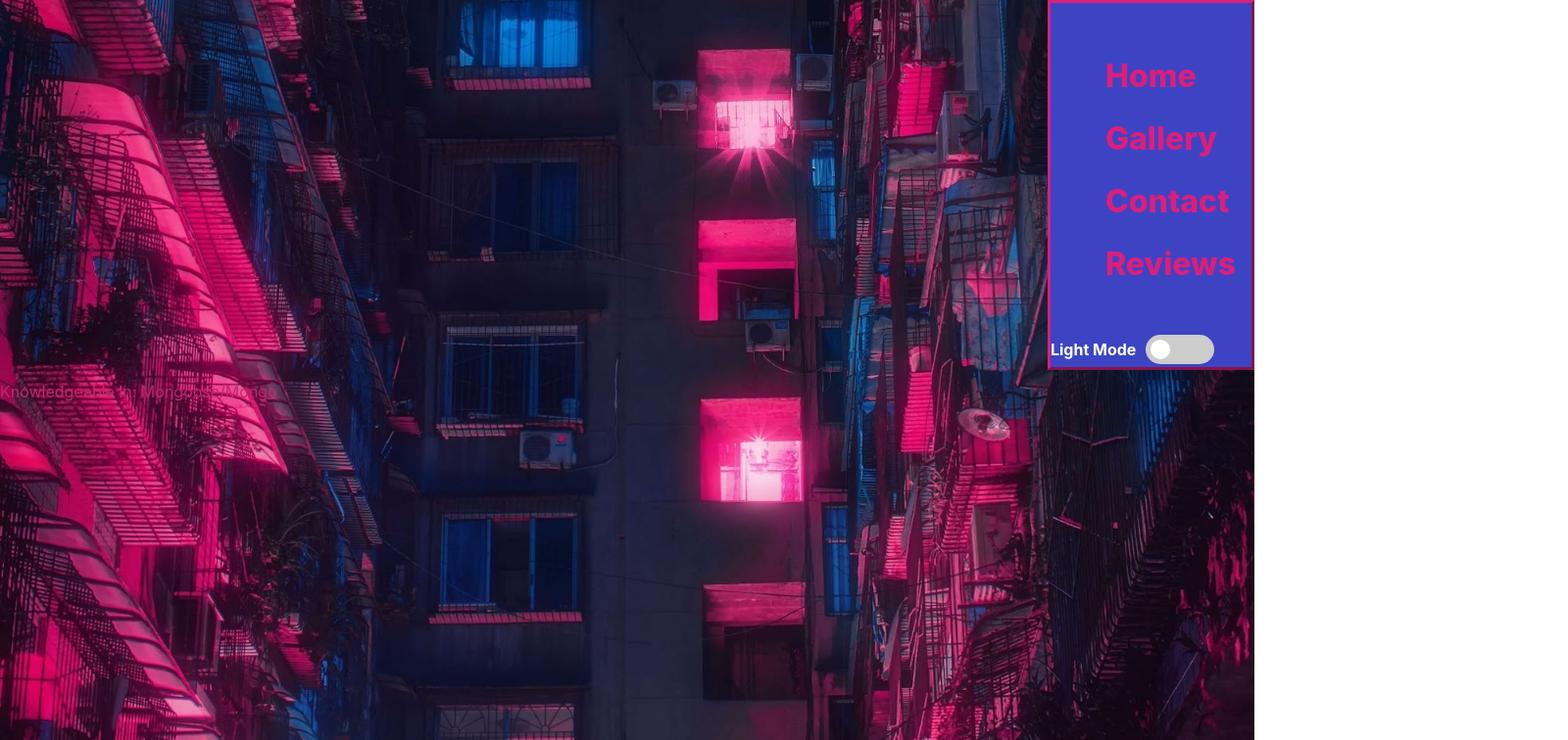
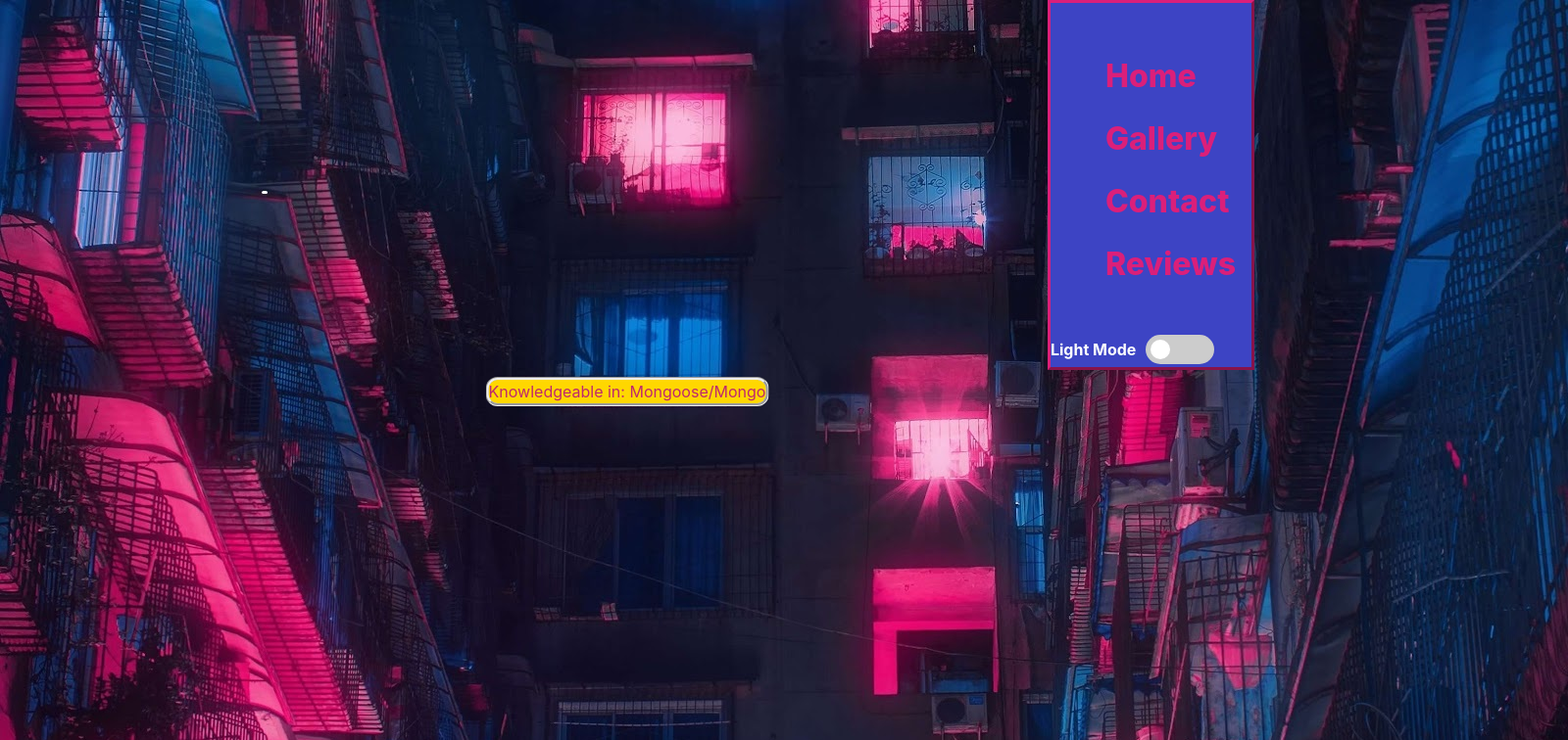
Before and after one commit to MaximilianHolleran/milestone-portfolio, a React (Vite) app: page / in a window 1280 px wide. Shown: the top 756 px of the page at 98% size, 1600 px wide, since content can reach past the window. Built offline with nearby package versions, Linux system fonts and the light colour scheme.

Commit message:
added css styling to home.css

```diff
--- a/src/client/Home/Home.css
+++ b/src/client/Home/Home.css
@@ -9,7 +9,13 @@
     z-index: -20;
 }
 
-.skillDispay{
+.skillDisplay{
     border-style: groove;
     border-radius: .75em;
+    background-color: gold;
+    position:absolute;
+    top: 50%;
+    left: 50%;
+    align-items: center;
+    transform: translateX(-50%) translateY(-50%);
 }
--- a/src/client/Home/Home.jsx
+++ b/src/client/Home/Home.jsx
@@ -3,6 +3,7 @@ import NavBar from '../components/NavBar/NavBar';
 import { useDarkMode } from '../components/Context/DarkModeContext';
 import backgroundRegular from './milestone-background.jpeg';
 import backgroundDark from './milestone-background-white.jpeg';
+import './Home.css'
 
 function Home() {
   const isDarkMode = useDarkMode(); // Use the dark mode state from context
@@ -31,14 +32,19 @@ function Home() {
 
   return (
     <>
-      <NavBar />
-      <div className="displayBox">
-        <div className="skillDisplay">
-          Knowledgeable in: {skillDisplay}
-        </div>
+    <NavBar/>
+    <div className="displayBox">
+      <div className="img-container">
+        <a className="backgroundImg"><img className="backgroundImg" src={backgroundRegular} alt="cyberpunk-themed building"/></a>
       </div>
+      <div className="skillDisplay">
+      Knowledgeable in: {skillDisplay}
+      </div>
+
+    </div>
     </>
   );
 }
 
+
 export default Home;
```
